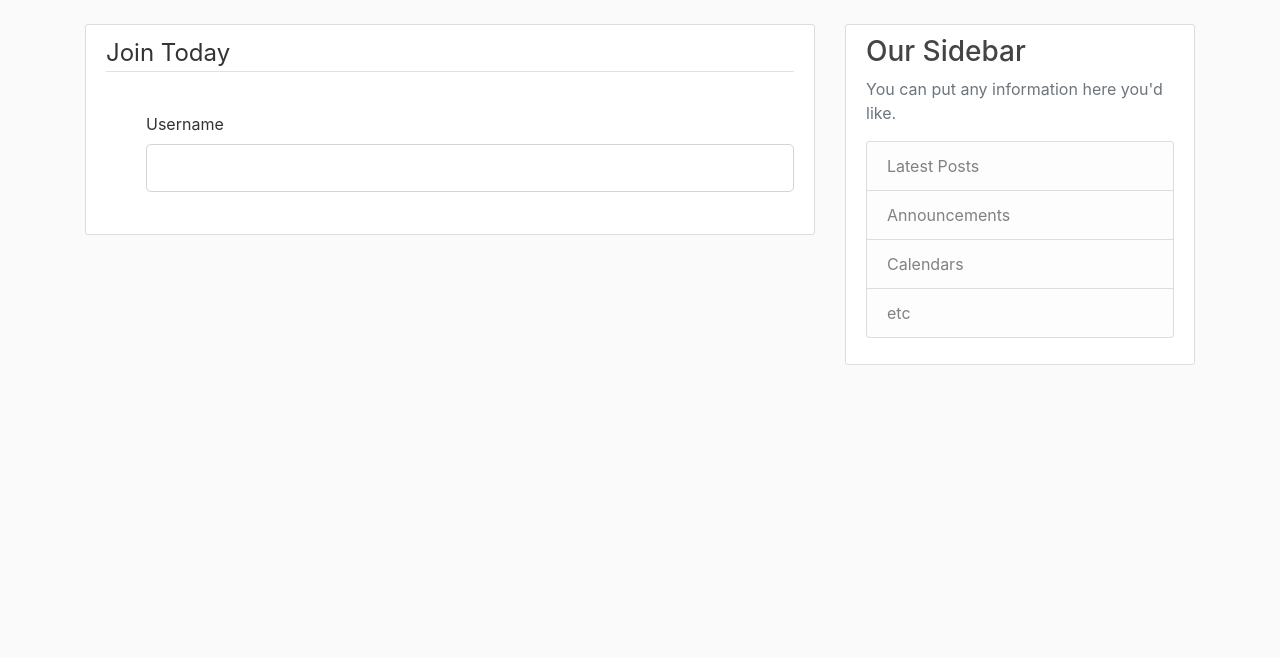
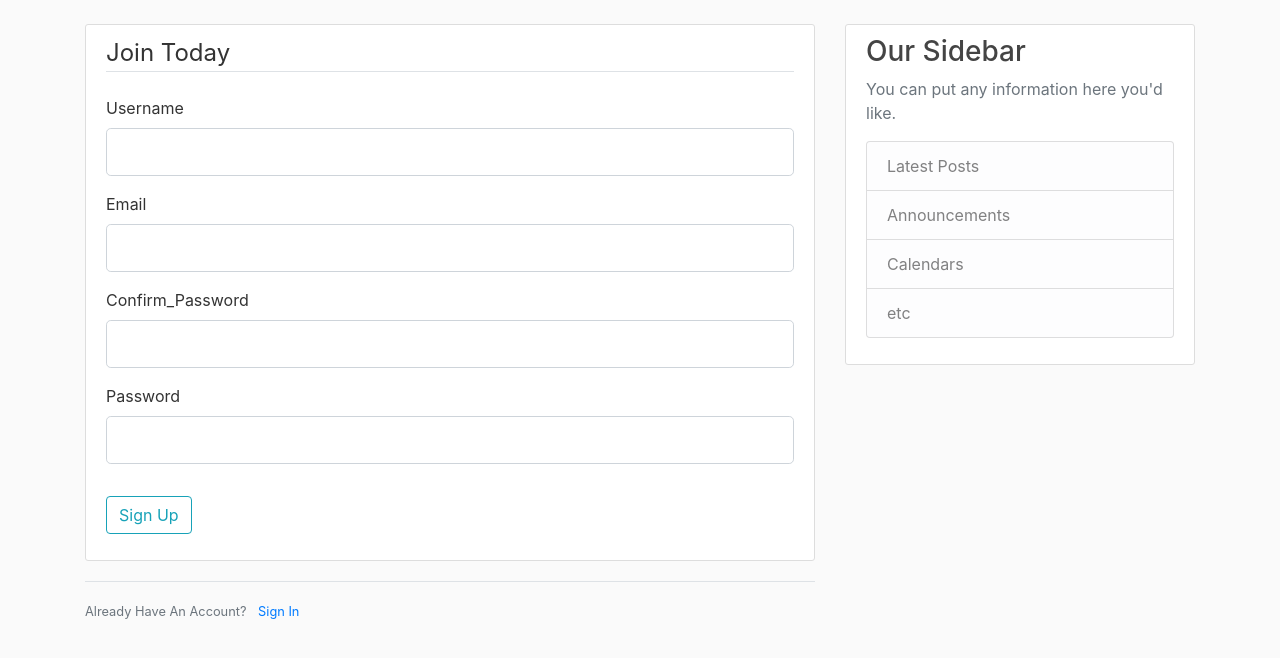
Before and after one commit to loisemuthoni/pitch, a Flask app: template templates/register.html in a window 1280 px wide. Shown: the part 56-714 px from the top of the page. Run offline with Flask 2, Linux system fonts and the light colour scheme; the template is opened without the code that fills it: values that come from a table or form of the project are taken from there, most other values are stand-ins (such as "Sample title", 1, 10 or a date in 2020); form fields are guessed from the names that the template uses; parts of the project's set-up code (start-up, migrations or seed data) failed here and were passed over; some libraries are stand-ins or nearby versions.

Commit message:
modified registration form

```diff
--- a/flaskblog.py
+++ b/flaskblog.py
@@ -33,12 +33,12 @@ def about():
 @app.route("/register")
 def register():
     form = RegistrationForm()
-    return render_template('register_html', title='Register', forms=form)
+    return render_template('register.html', title='Register', form=form)
 
 @app.route("/login")
 def login():
     form = LoginForm()
-    return render_template('login_html', title='Login', forms=form)
+    return render_template('login_html', title='Login', form=form)
 
 if __name__ == '__main__':
     app.run(debug=True)
--- a/forms.py
+++ b/forms.py
@@ -1,4 +1,4 @@
-fro flask_wtf import FlaskForm
+from flask_wtf import FlaskForm
 from wtforms import StringField, PasswordField, SubmitField, BooleanField
 from wtforms.validators import DataRequired, Length, Email, EqualTo
 
@@ -6,10 +6,10 @@ class RegistrationForm(FlaskForm):
     username = StringField('Username', validators=[DataRequired(), Length(min=2, max=20)])
     email = StringField('Email', validators=[DataRequired(), Email()])
     password = PasswordField('Confirm_Password', validators=[DataRequired()])
-    Confirm_password = PasswordField('Password', validators=[DataRequired(), EqualTo('password')])
+    confirm_password = PasswordField('Password', validators=[DataRequired(), EqualTo('password')])
     submit = SubmitField('Sign Up')
 
-    class LoginForm(FlaskForm):
+class LoginForm(FlaskForm):
     email = StringField('Email', validators=[DataRequired(), Email()])
     password = PasswordField('Confirm_Password', validators=[DataRequired()])
     remember = BooleanField('Remember Me')
--- a/templates/register.html
+++ b/templates/register.html
@@ -5,11 +5,32 @@
          {{ form.hidden_tag() }}
         <fieldset class="form-group">
             <legend class="border-bottom mb-4">Join Today</legend>
-            <dir class="form-group">
+            <div class="form-group">
             {{ form.username.label(class="form-control-label")}}
             {{ form.username(class="form-control form-control-lg")}}
-            </dir>
+            </div>
+            <div class="form-group">
+                    {{ form.email.label(class="form-control-label")}}
+                    {{ form.email(class="form-control form-control-lg")}}
+                    </div>
+                    <div class="form-group">
+                            {{ form.password.label(class="form-control-label")}}
+                            {{ form.password(class="form-control form-control-lg")}}
+                            </div>
+                            <div class="form-group">
+                                    {{ form.confirm_password.label(class="form-control-label")}}
+                                    {{ form.confirm_password(class="form-control form-control-lg")}}
+                                    </div>
         </fieldset>
+        <div class="form-group">
+            {{ form.submit(class="btn btn-outline-info")}}
+        </div>
       </form>
     </div>
+    <div class="border-top pt-3">
+        <small class="text-muted">
+            Already Have An Account? <a class="ml-2" href="{{ url_for('login') }}">Sign In</a>
+        </small>
+
+    </div>
 {% endblock content %}
```
